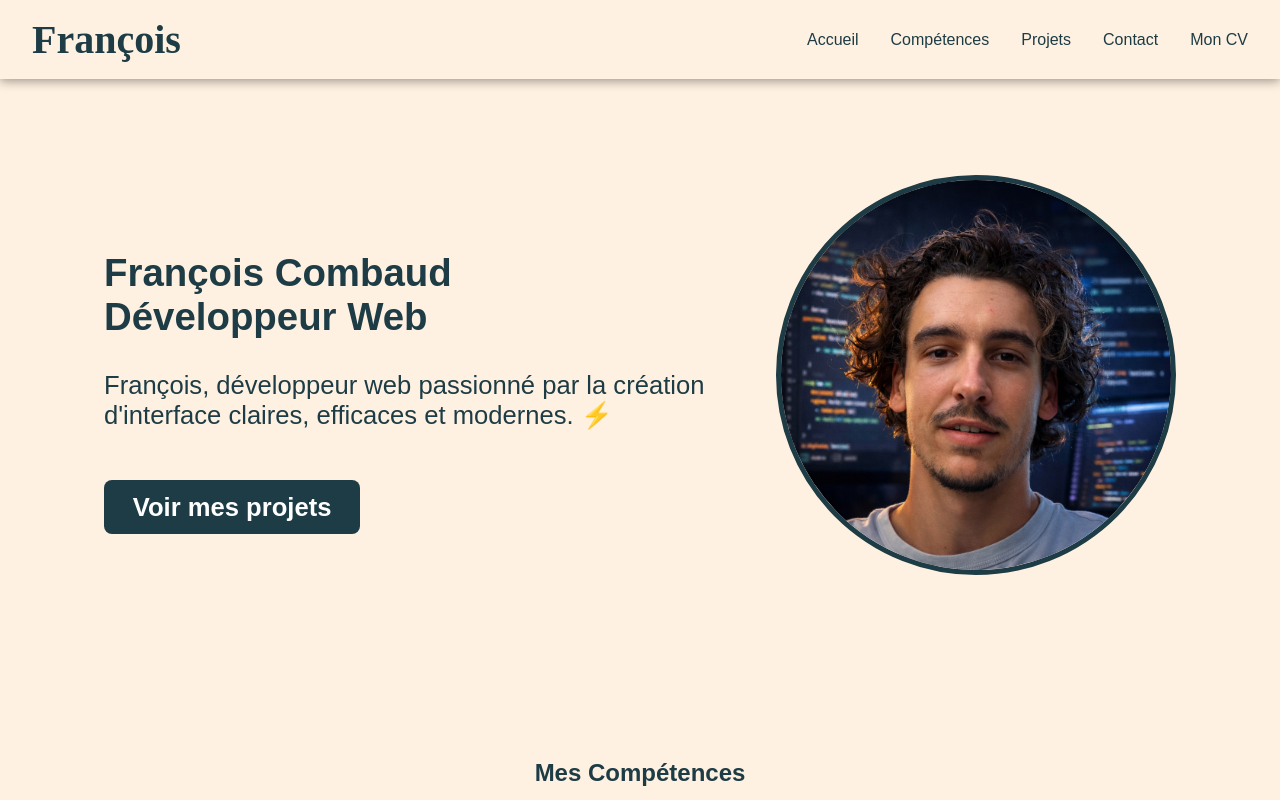
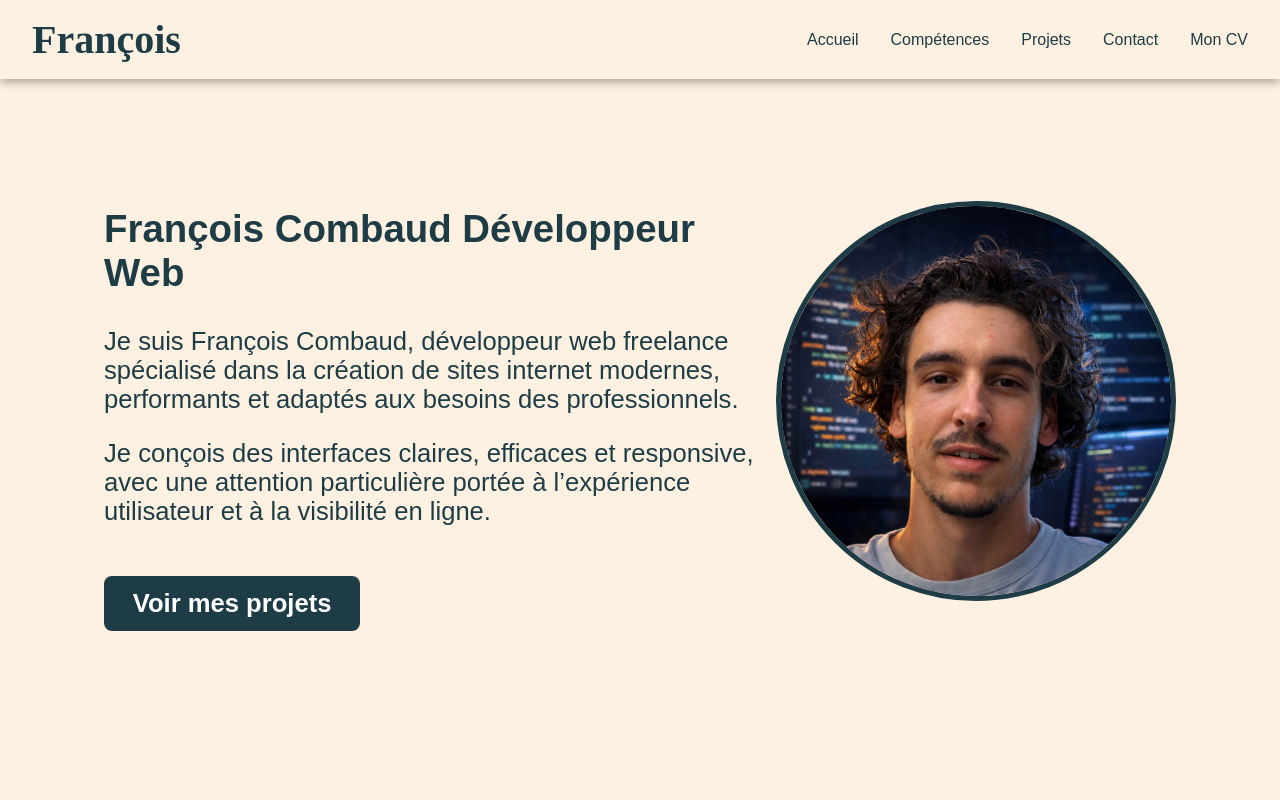
Before and after one commit to FrancoisC98/Portfolio, a React (Vite) app: page / in a window 1280 px wide. Shown: the top 800 px of the page. Built offline with nearby package versions, Linux system fonts and the light colour scheme; a web font is replaced by a local one.

Commit message:
update seo

```diff
--- a/src/Me.jsx
+++ b/src/Me.jsx
@@ -5,12 +5,24 @@ function Presentation() {
     <section id="home" className="hero">
       <div className="hero-content">
         <div className="hero-text">
-          <h1>François Combaud <br />Développeur Web</h1>
-          <p>François, développeur web passionné par la création d'interface claires, efficaces et modernes. ⚡</p>
+          <h1>François Combaud Développeur Web </h1>
+          <p>
+            Je suis François Combaud, développeur web freelance spécialisé dans la
+            création de sites internet modernes, performants et adaptés aux besoins
+            des professionnels.
+          </p>
+          <p>
+            Je conçois des interfaces claires, efficaces et responsive, avec une
+            attention particulière portée à l’expérience utilisateur et à la visibilité
+            en ligne.
+          </p>
           <a href="#projects" className="hero-btn">Voir mes projets</a>
         </div>
         <div className="hero-image">
-          <img src={MyPhoto} alt="François" />
+          <img
+            src={MyPhoto}
+            alt="François Combaud, développeur web freelance"
+          />
         </div>
       </div>
     </section>
--- a/src/style.css
+++ b/src/style.css
@@ -17,9 +17,9 @@ html, body {
 
 section {
   width: 100%;
-  max-width: 1200px; /* facultatif si tu veux limiter la largeur sur grand écran */
-  margin: 0 auto;    /* centre les sections */
-  padding: 2rem;     /* espace autour du contenu */
+  max-width: 1200px;
+  margin: 0 auto;
+  padding: 2rem;
 }
 
 
@@ -38,7 +38,7 @@ body {
   align-items: center;
   justify-content: space-between;
   padding: 4rem 2rem;
-  flex-wrap: wrap; /* pour mobile */
+  flex-wrap: wrap;
 }
 
 .hero-text {
@@ -113,8 +113,7 @@ body {
 
 .project-card:hover {
   transform: translateY(-8px);
-  box-shadow: 0 0 20px #1D3C45; /* glow rouge vif */
-  border: 2px solid #1D3C45;    /* optionnel : contour rouge */
+  box-shadow: 0 0 20px #1D3C45;
 }
 
 
@@ -304,7 +303,6 @@ body {
 .skill-card:hover {
   transform: translateY(-8px);
   box-shadow: 0 0 20px #1D3C45;
-  border: 2px solid #1D3C45;
 }
 
 
```
